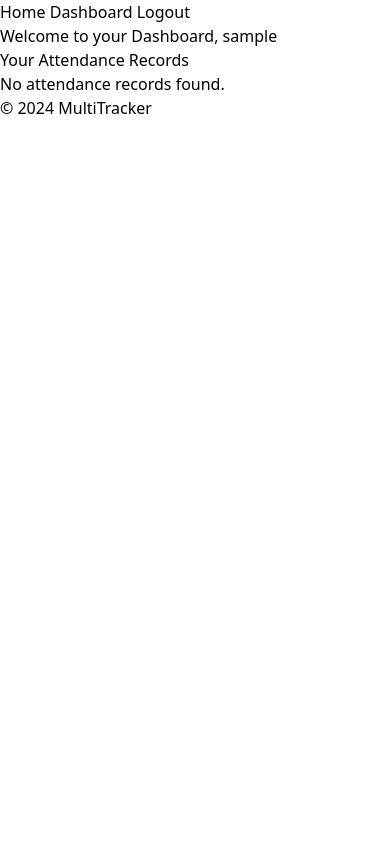
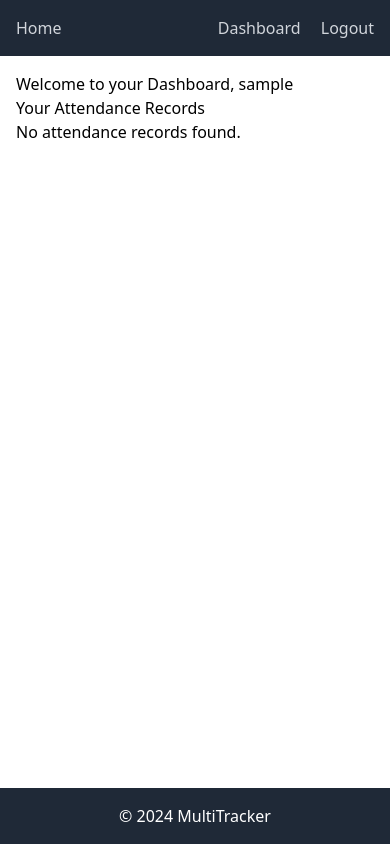
Before and after one commit to DynamiteKitty16/L6-MultiTrack, a Django app: page /dashboard/ in a window 390 px wide. Run offline with Django 5.2, Linux system fonts and the light colour scheme; the visitor is signed in with stand-in values (Sample User, id 1); data that the repository does not hold is empty.

Commit message:
refactored base template

```diff
--- a/multi_tracker/workspace/static/css/output.css
+++ b/multi_tracker/workspace/static/css/output.css
@@ -554,12 +554,54 @@ video {
   display: none;
 }
 
+.container {
+  width: 100%;
+}
+
+@media (min-width: 640px) {
+  .container {
+    max-width: 640px;
+  }
+}
+
+@media (min-width: 768px) {
+  .container {
+    max-width: 768px;
+  }
+}
+
+@media (min-width: 1024px) {
+  .container {
+    max-width: 1024px;
+  }
+}
+
+@media (min-width: 1280px) {
+  .container {
+    max-width: 1280px;
+  }
+}
+
+@media (min-width: 1536px) {
+  .container {
+    max-width: 1536px;
+  }
+}
+
 .static {
   position: static;
 }
 
+.fixed {
+  position: fixed;
+}
+
 .relative {
   position: relative;
+}
+
+.inset-0 {
+  inset: 0px;
 }
 
 .mx-auto {
@@ -587,6 +629,10 @@ video {
   margin-top: 1rem;
 }
 
+.mr-4 {
+  margin-right: 1rem;
+}
+
 .block {
   display: block;
 }
@@ -619,6 +669,10 @@ video {
   max-width: 28rem;
 }
 
+.flex-grow {
+  flex-grow: 1;
+}
+
 .table-auto {
   table-layout: auto;
 }
@@ -635,8 +689,16 @@ video {
   align-items: center;
 }
 
+.justify-end {
+  justify-content: flex-end;
+}
+
 .justify-center {
   justify-content: center;
+}
+
+.justify-between {
+  justify-content: space-between;
 }
 
 .gap-6 {
@@ -720,6 +788,25 @@ video {
   background-color: rgb(255 255 255 / var(--tw-bg-opacity, 1));
 }
 
+.bg-black {
+  --tw-bg-opacity: 1;
+  background-color: rgb(0 0 0 / var(--tw-bg-opacity, 1));
+}
+
+.bg-gray-800 {
+  --tw-bg-opacity: 1;
+  background-color: rgb(31 41 55 / var(--tw-bg-opacity, 1));
+}
+
+.bg-red-500 {
+  --tw-bg-opacity: 1;
+  background-color: rgb(239 68 68 / var(--tw-bg-opacity, 1));
+}
+
+.bg-opacity-50 {
+  --tw-bg-opacity: 0.5;
+}
+
 .bg-gradient-to-br {
   background-image: linear-gradient(to bottom right, var(--tw-gradient-stops));
 }
@@ -848,6 +958,11 @@ video {
   color: rgb(255 255 255 / var(--tw-text-opacity, 1));
 }
 
+.text-gray-300 {
+  --tw-text-opacity: 1;
+  color: rgb(209 213 219 / var(--tw-text-opacity, 1));
+}
+
 .shadow-lg {
   --tw-shadow: 0 10px 15px -3px rgb(0 0 0 / 0.1), 0 4px 6px -4px rgb(0 0 0 / 0.1);
   --tw-shadow-colored: 0 10px 15px -3px var(--tw-shadow-color), 0 4px 6px -4px var(--tw-shadow-color);
--- a/multi_tracker/workspace/templates/workspace/base.html
+++ b/multi_tracker/workspace/templates/workspace/base.html
@@ -11,55 +11,97 @@
 
     {% block extra_head %}{% endblock %}
 </head>
-<body>
-    <header>
-        <nav>
+<body class="min-h-screen flex flex-col">
+    <header class="bg-gray-800 text-white p-4">
+        <nav class="container mx-auto flex justify-between items-center">
+            <div>
                 {% if request.path != '/' %}
-                <a href="/">Home</a>
+                    <a href="/" class="text-gray-300 hover:text-white">Home</a>
                 {% endif %}
+            </div>
+            <div>
                 {% if user.is_authenticated %}
-                <a href="/dashboard/">Dashboard</a>
-                <a href="/accounts/logout/">Logout</a>
+                    <a href="/dashboard/" class="text-gray-300 hover:text-white mr-4">Dashboard</a>
+                    <a href="/accounts/logout/" class="text-gray-300 hover:text-white">Logout</a>
                 {% else %}
-                <a href="/accounts/login/">Login</a>
-                <a href="/register/">Register</a>
+                    <a href="/accounts/login/" class="text-gray-300 hover:text-white mr-4">Login</a>
+                    <a href="/register/" class="text-gray-300 hover:text-white">Register</a>
                 {% endif %}
+            </div>
         </nav>
     </header>
-    <main>
+    <main class="flex-grow container mx-auto p-4">
         {% block content %}{% endblock %}
     </main>
-    <footer>
+    <footer class="bg-gray-800 text-white p-4 text-center">
         <p>&copy; 2024 MultiTracker</p>
     </footer>
 
-
     <!-- Include timeout handling if the user is authenticated -->
     {% if user.is_authenticated %}
+    <!-- Tailwind Session Timeout Modal -->
+    <div id="sessionTimeoutModal" class="fixed inset-0 flex items-center justify-center bg-black bg-opacity-50 hidden">
+        <div class="bg-white rounded-lg shadow-lg p-6">
+            <h5 class="text-lg font-bold mb-4">Session Timeout Warning</h5>
+            <p class="mb-6">You have been inactive for a while. You will be logged out soon.</p>
+            <div class="flex justify-end">
+                <button id="stayLoggedInBtn" class="px-4 py-2 bg-blue-500 text-white rounded hover:bg-blue-600">Stay Logged In</button>
+            </div>
+        </div>
+    </div>
+
     <script>
-            const sessionTimeout = {{ request.session.get_expiry_age }}; // Total session expiry time in seconds
-            const warningTime = sessionTimeout - 60; // Show warning 1 minute before timeout
+        function getCSRFToken() {
+            const cookies = document.cookie.split(';');
+            for (let cookie of cookies) {
+                cookie = cookie.trim();
+                if (cookie.startsWith('csrftoken=')) {
+                    return cookie.substring('csrftoken='.length);
+                }
+            }
+            return '';
+        }
 
-            // Function to show a warning modal
         function showSessionWarning() {
-                if (confirm("Your session is about to expire. Do you want to stay logged in?")) {
-                    // Refresh session
-                    fetch("{% url 'session_timeout_warning' %}")
+            // Show the Tailwind modal
+            document.getElementById('sessionTimeoutModal').classList.remove('hidden');
+        }
+
+        function checkSessionTimeout() {
+            fetch('/session_timeout_warning/')
+                .then(response => response.json())
+                .then(data => {
+                    if (data.time_left <= 0) {
+                        window.location.href = '/accounts/login/';
+                    } else if (data.time_left <= 300) { // Show warning 5 minutes before expiry
+                        showSessionWarning();
+                    }
+                })
+                .catch(() => window.location.href = '/accounts/login/');
+        }
+
+        // Check session timeout every minute
+        setInterval(checkSessionTimeout, 60000);
+
+        // Handle Stay Logged In button click
+        document.addEventListener('DOMContentLoaded', () => {
+            document.getElementById('stayLoggedInBtn').addEventListener('click', () => {
+                fetch('/extend_session/', {
+                    method: 'POST',
+                    headers: {
+                        'X-CSRFToken': getCSRFToken(),
+                    }
+                })
                 .then(response => {
                     if (response.ok) {
-                                alert("Your session has been refreshed.");
+                        document.getElementById('sessionTimeoutModal').classList.add('hidden');
                     } else {
-                                alert("Failed to refresh session. Please log in again.");
+                        throw new Error('Failed to extend session');
                     }
                 })
-                        .catch(error => console.error("Error refreshing session:", error));
-                }
-            }
-
-            // Schedule the warning to appear
-            setTimeout(() => {
-                showSessionWarning();
-            }, warningTime * 1000); // Convert seconds to milliseconds
+                .catch(() => window.location.href = '/accounts/login/');
+            });
+        });
     </script>
     {% endif %}
 </body>
```
Also changed, not shown: other parts of multi_tracker/workspace/static/css/output.css (+48 -0 lines). Lines whose indentation alone changed are shown as unchanged.
